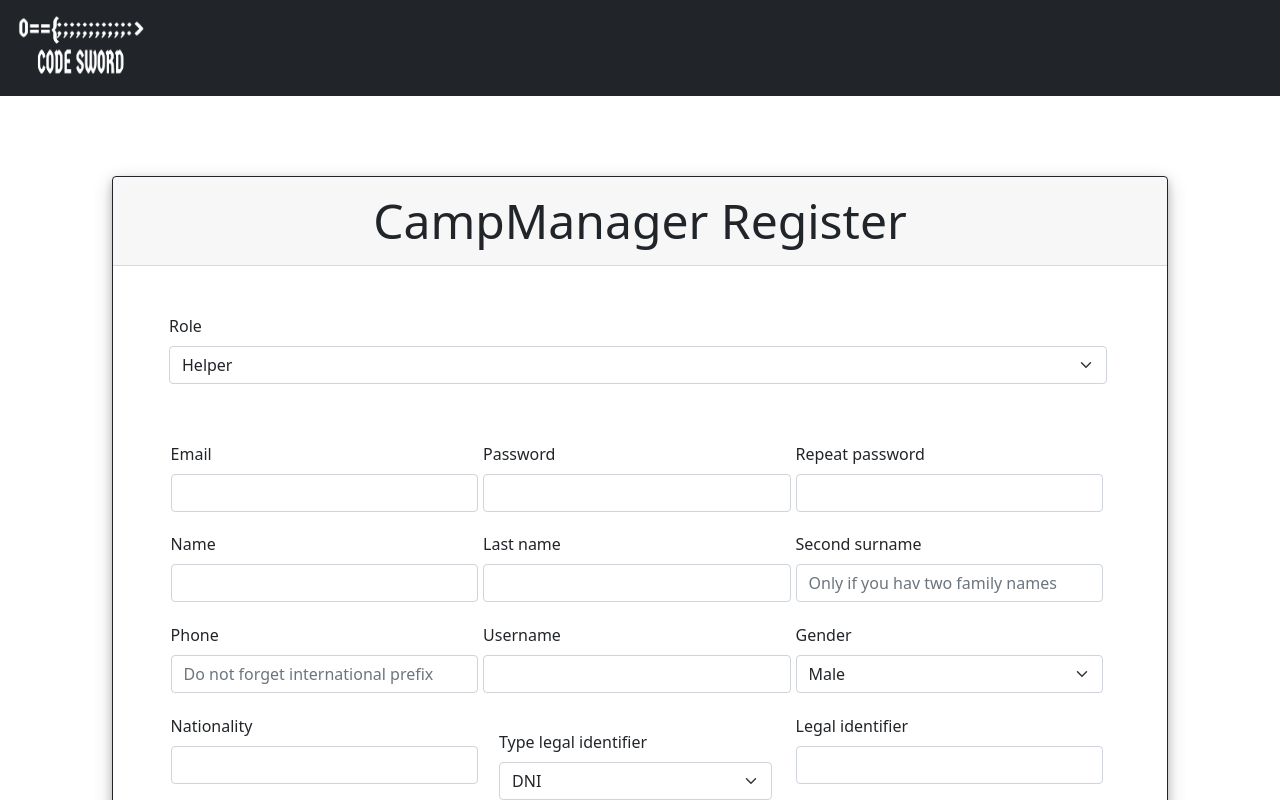
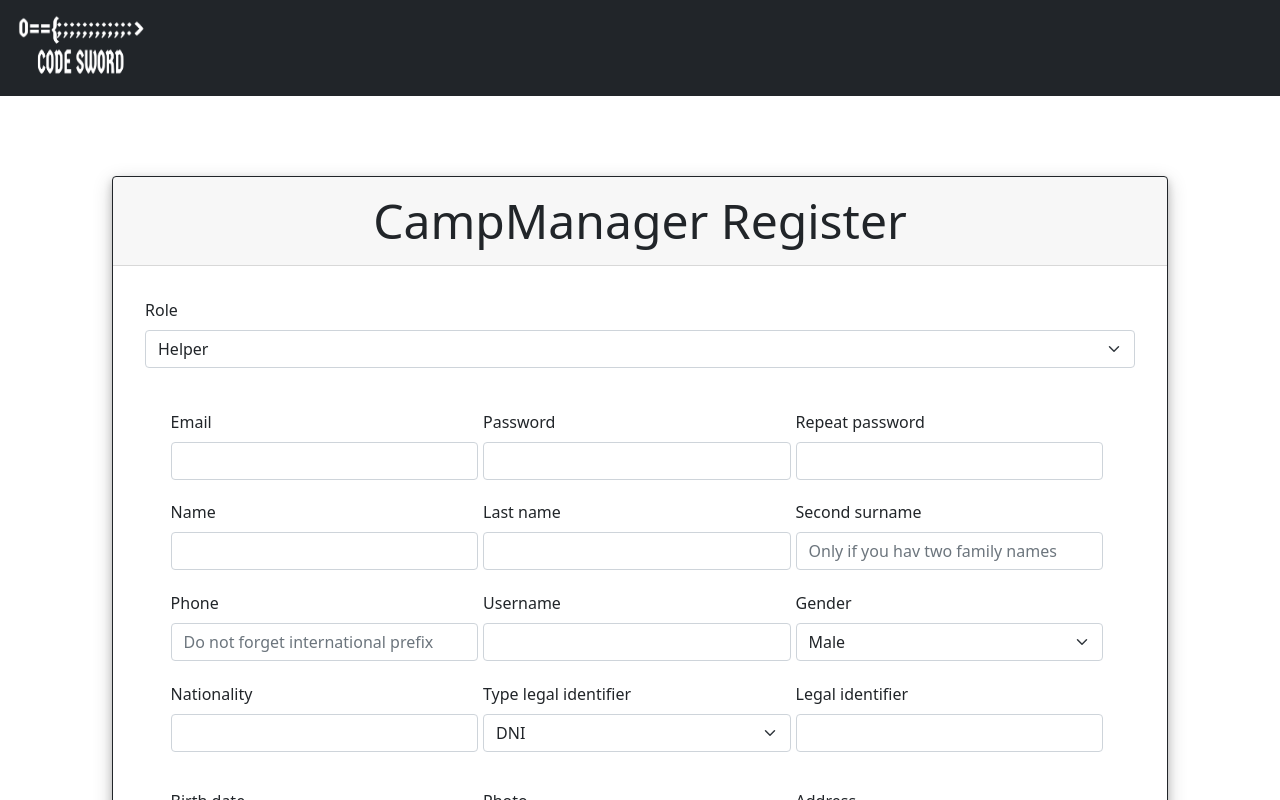
Before and after one commit to davidordo85/Frontend_campManager, a React (Create React App) app in the folder client/: page /register in a window 1280 px wide. Shown: the top 800 px of the page. Built offline with nearby package versions, Linux system fonts and the light colour scheme; no server answers.

Commit message:
small mistake on register

```diff
--- a/client/src/components/auth/RegisterPage/register.css
+++ b/client/src/components/auth/RegisterPage/register.css
@@ -1,12 +1,6 @@
 .form-group{
   margin: 0.5rem;
   padding: 1rem;
-}
-
-.form-role{
-  margin: 0.5rem;
-  padding: 1rem;
-  width: 98%;
 }
 
 .register-title {
```
